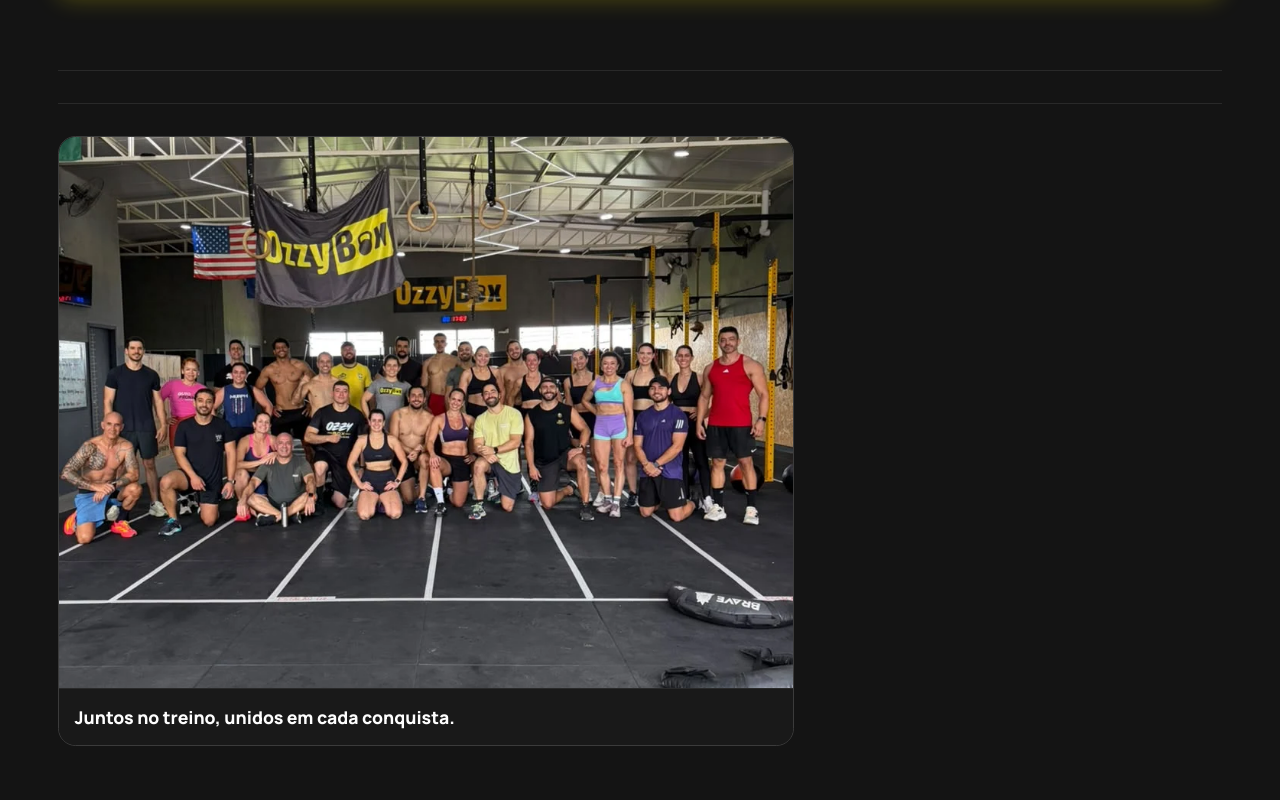
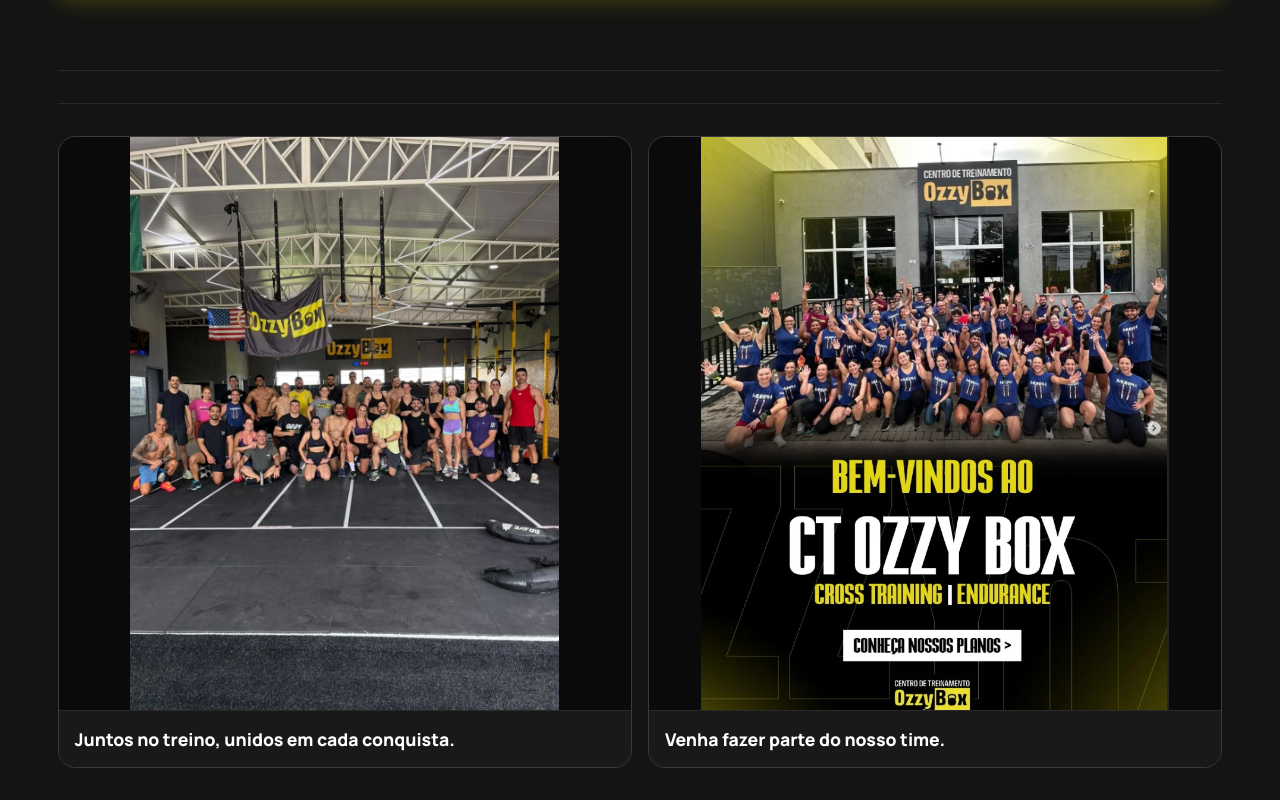
Before and after one commit to Celso-Projetos/ozzybox, a plain HTML site: page index.html in a window 1280 px wide. Shown: the part 1880-2680 px from the top of the page. Drawn offline with Linux system fonts and the light colour scheme; no server answers.

Commit message:
Adiciona arte de boas-vindas ao lado da foto da equipe

```diff
--- a/index.html
+++ b/index.html
@@ -323,6 +323,10 @@
               <figure class="gallery-card gallery-card--wide">
               <div class="gallery-media-frame"><img src="assets/equipe-1.webp" alt="Alunos e equipe reunidos no espaço de treinos do Ozzy Box." width="960" height="1280" loading="lazy" decoding="async"></div>
                 <figcaption><div class="caption-title">Juntos no treino, unidos em cada conquista.</div></figcaption>
+              </figure>
+              <figure class="gallery-card">
+                <div class="gallery-media-frame"><img src="assets/boas-vindas.webp" alt="Turma na fachada do Ozzy Box e arte de boas-vindas com convite para conhecer os planos." width="787" height="962" loading="lazy" decoding="async"></div>
+                <figcaption><div class="caption-title">Venha fazer parte do nosso time.</div></figcaption>
               </figure>
             </div>
 
--- a/style.css
+++ b/style.css
@@ -1936,9 +1936,9 @@ body.show-mobile-actions { padding-bottom: calc(5.5rem + env(safe-area-inset-bot
 .benefits-grid:empty { display: none; }
 
 /* Cartões de comunidade com proporções uniformes. */
-.community-block .gallery-cards { grid-template-columns: minmax(0, 1fr); max-width: 46rem; gap: 1rem; }
+.community-block .gallery-cards { grid-template-columns: repeat(2, minmax(0, 1fr)); gap: clamp(.5rem, 2vw, 1rem); }
 .community-block .gallery-card { border-radius: 1.1rem; }
-.community-block .gallery-media-frame { aspect-ratio: 4 / 3; }
-.community-block .gallery-media-frame img { display: block; width: 100%; height: 100%; object-fit: cover; object-position: center 48%; }
+.community-block .gallery-media-frame { aspect-ratio: 1; }
+.community-block .gallery-media-frame img { display: block; width: 100%; height: 100%; object-fit: contain; }
 .community-block .gallery-card figcaption { padding: clamp(.65rem, 2vw, 1rem); }
 .community-block .caption-title { font-family: var(--font-body); font-size: clamp(.8rem, 1.5vw, 1.1rem); line-height: 1.4; text-transform: none; overflow-wrap: anywhere; }
```
Also changed, not shown: assets/boas-vindas.webp (added).
